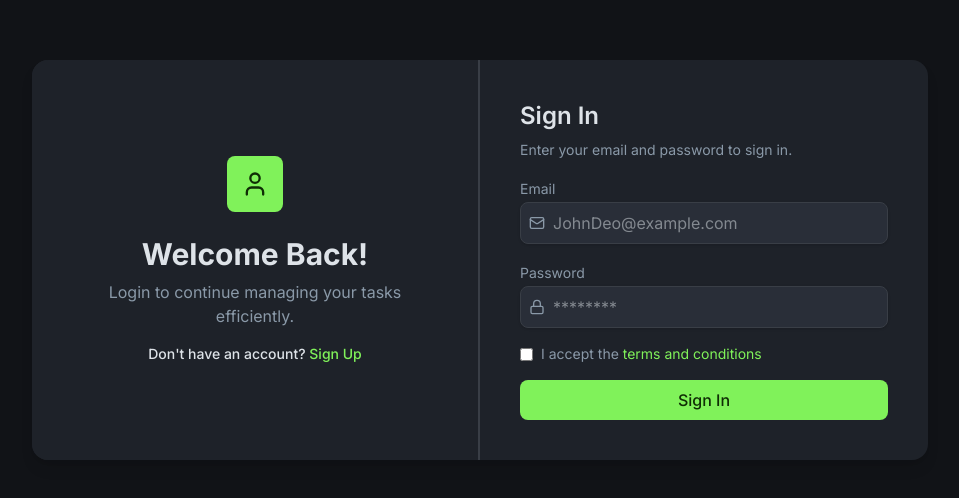
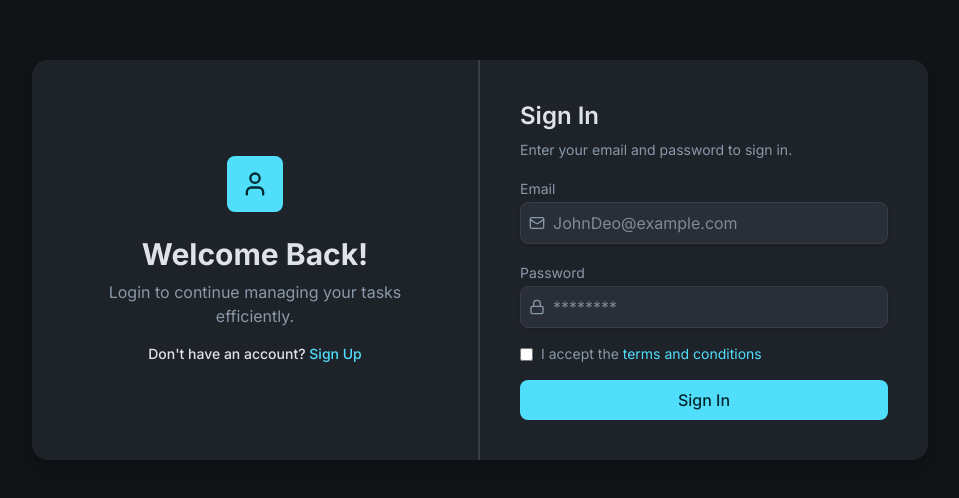
Before and after one commit to Shubham-567/Taskly, a React (Vite) app in the folder frontend/: page /auth in a window 1280 px wide. Shown: the part 140-638 px from the top of the page, without its empty margins (160-1119 px from the left). Built offline with nearby package versions, Linux system fonts and the light colour scheme; no server answers.

Commit message:
Frontend: cleanup index.css and update color scheme

```diff
--- a/frontend/src/components/Navbar.jsx
+++ b/frontend/src/components/Navbar.jsx
@@ -18,7 +18,7 @@ const Navbar = () => {
       <nav className='flex items-center justify-between gap-4 text-2xl font-semibold'>
         <Link href='/' className='logo flex items-center gap-2'>
           <Box className='size-8 text-primary' />
-          <span>TaskFlow</span>
+          <span>Taskly</span>
         </Link>
 
         <div className='flex items-center gap-4 md:gap-6'>
--- a/frontend/src/index.css
+++ b/frontend/src/index.css
@@ -1,34 +1,36 @@
 @import url("https://fonts.googleapis.com/css2?family=Inter:ital,opsz,wght@0,14..32,100..900;1,14..32,100..900&display=swap");
 @import "tailwindcss";
 
+/* Option 6B: Light Theme */
 :root {
   /* Primary */
-  --color-primary: hsl(105, 75%, 43%);
-  --color-primary-foreground: hsl(0, 0%, 100%);
+  --color-primary: hsl(190, 90%, 50%);
+  --color-primary-foreground: hsl(190, 90%, 10%);
 
   /* Backgrounds */
-  --color-bg: hsl(110, 30%, 97%);
+  --color-bg: hsl(190, 40%, 97%);
   --color-card-bg: hsl(0, 0%, 100%);
-  --color-inputs-bg: hsl(110, 25%, 94%);
-  --color-border: hsl(110, 20%, 89%);
+  --color-inputs-bg: hsl(190, 35%, 94%);
+  --color-border: hsl(190, 25%, 89%);
 
   /* Text */
-  --color-txt: hsl(110, 15%, 25%);
-  --color-txt-muted: hsl(110, 10%, 50%);
+  --color-txt: hsl(190, 25%, 25%);
+  --color-txt-muted: hsl(190, 15%, 50%);
 
-  /* Status (For Alerts)*/
+/* Status (For Alerts)*/
   --color-danger: hsl(355, 78%, 55%);
   --color-danger-foreground: hsl(0, 0%, 98%);
-  --color-success: hsl(105, 75%, 43%);
+  --color-success: hsl(156, 82%, 33%);
   --color-success-foreground: hsl(0, 0%, 98%);
-  --color-warning: hsl(45, 100%, 50%);
-  --color-warning-foreground: hsl(45, 100%, 10%);
+  --color-warning: hsl(35, 91%, 55%);
+  --color-warning-foreground: hsl(35, 91%, 15%);
 }
+
 
 .dark {
   /* Primary */
-  --color-primary: hsl(105, 85%, 65%);
-  --color-primary-foreground: hsl(105, 80%, 10%);
+  --color-primary: hsl(190, 95%, 65%);
+  --color-primary-foreground: hsl(190, 90%, 10%);
 
   /* Backgrounds */
   --color-bg: hsl(220, 15%, 8%);
@@ -40,13 +42,13 @@
   --color-txt: hsl(210, 17%, 89%);
   --color-txt-muted: hsl(210, 15%, 60%);
 
-  /* Status (For Alerts)*/
+ /* Status (For Alerts)*/
   --color-danger: hsl(355, 80%, 65%);
   --color-danger-foreground: hsl(0, 0%, 98%);
-  --color-success: hsl(105, 70%, 55%);
+  --color-success: hsl(156, 70%, 45%);
   --color-success-foreground: hsl(0, 0%, 98%);
-  --color-warning: hsl(45, 100%, 60%);
-  --color-warning-foreground: hsl(45, 100%, 10%);
+  --color-warning: hsl(35, 100%, 65%);
+  --color-warning-foreground: hsl(35, 91%, 15%);
 }
 
 @theme {
```
